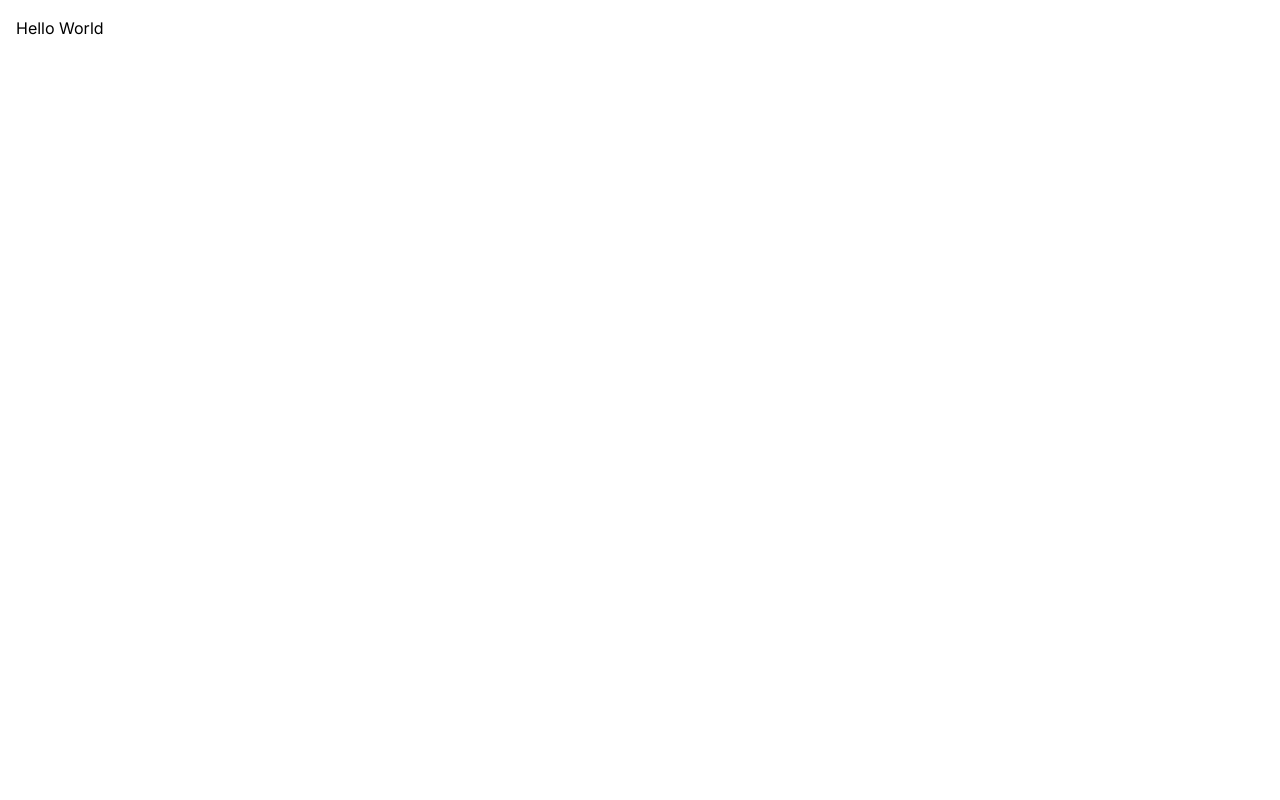
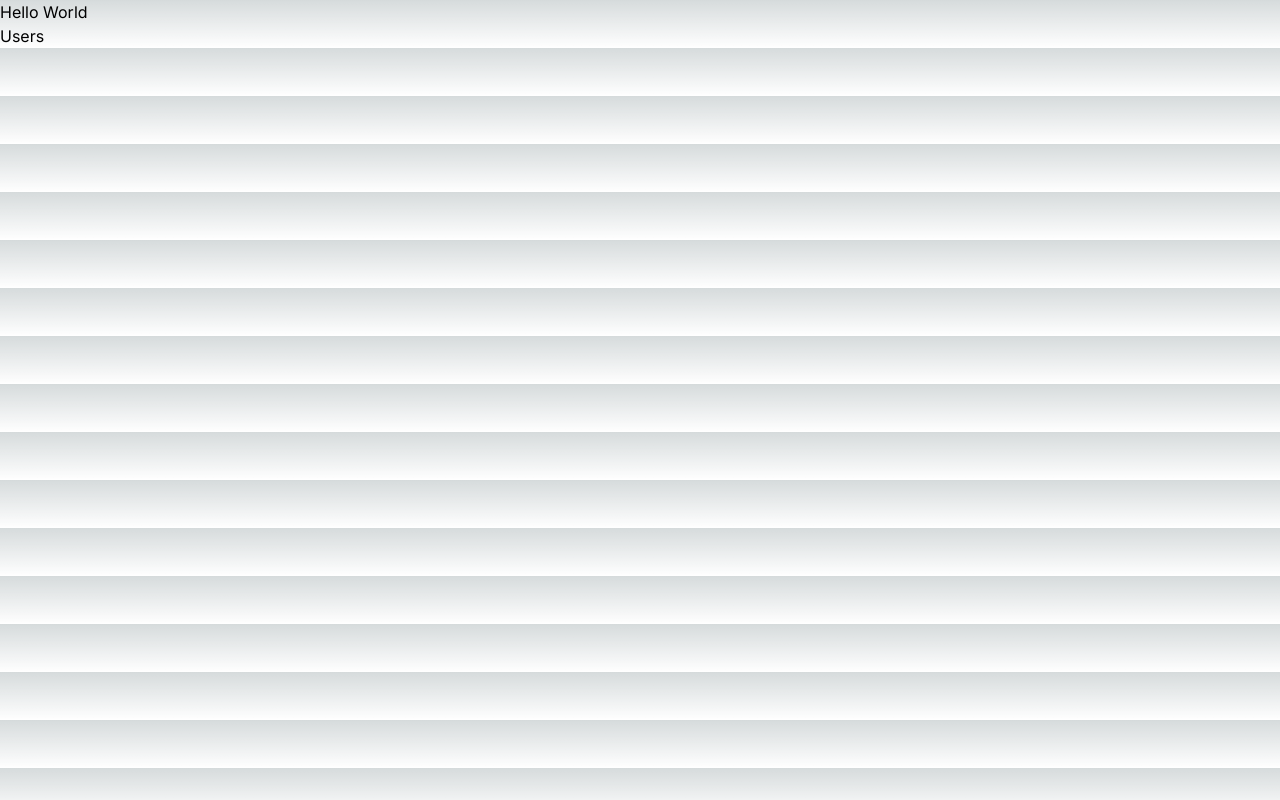
Before and after one commit to Nyakallo1996/SelfPractice, a Next.js app in the folder Nxt/next-app/: page / in a window 1280 px wide. Built offline with nearby package versions, Linux system fonts and the light colour scheme.

Commit message:
small changes

```diff
--- a/Nxt/next-app/app/globals.css
+++ b/Nxt/next-app/app/globals.css
@@ -18,5 +18,10 @@
 
 body {
   color: rgb(var(--foreground-rgb));
- padding: 1rem;
+  background: linear-gradient(
+      to bottom,
+      transparent,
+      rgb(var(--background-end-rgb))
+    )
+    rgb(var(--background-start-rgb));
 }
--- a/Nxt/next-app/app/page.tsx
+++ b/Nxt/next-app/app/page.tsx
@@ -1,7 +1,11 @@
 import Image from 'next/image'
+import Link from 'next/link'
 
 export default function Home() {
   return (
-   <main><h1>Hello World</h1></main>
+   <main>
+    <h1>Hello World</h1>
+    <Link href='/users'>Users</Link>
+    </main>
   )
 }
--- /dev/null
+++ b/Nxt/next-app/app/users/new/page.tsx
@@ -0,0 +1,9 @@
+import React from 'react'
+
+const NewUserPage = () => {
+  return (
+    <div>NewUserPage</div>
+  )
+}
+
+export default NewUserPage
--- a/Nxt/next-app/app/users/page.tsx
+++ b/Nxt/next-app/app/users/page.tsx
@@ -0,0 +1,9 @@
+import React from 'react'
+
+const UsersPage = () => {
+  return (
+    <div>UsersPage</div>
+  )
+}
+
+export default UsersPage
```
